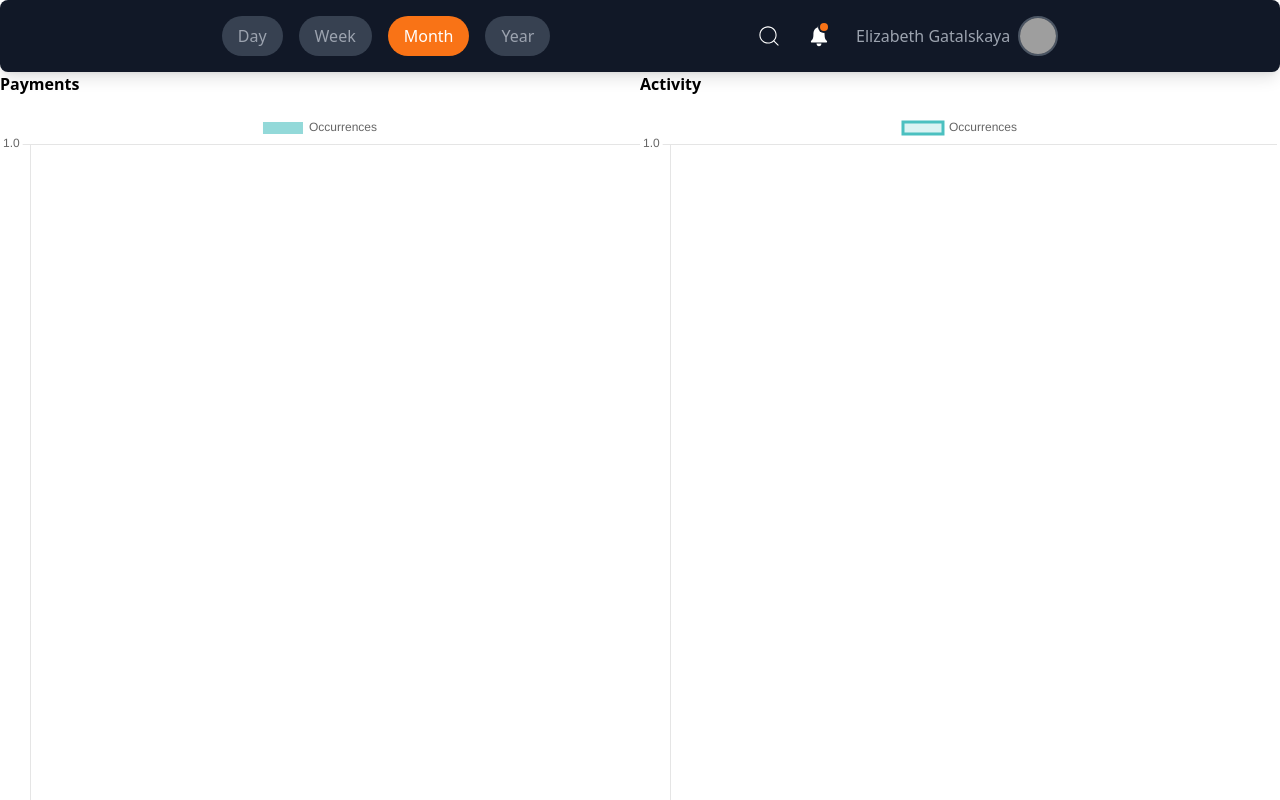
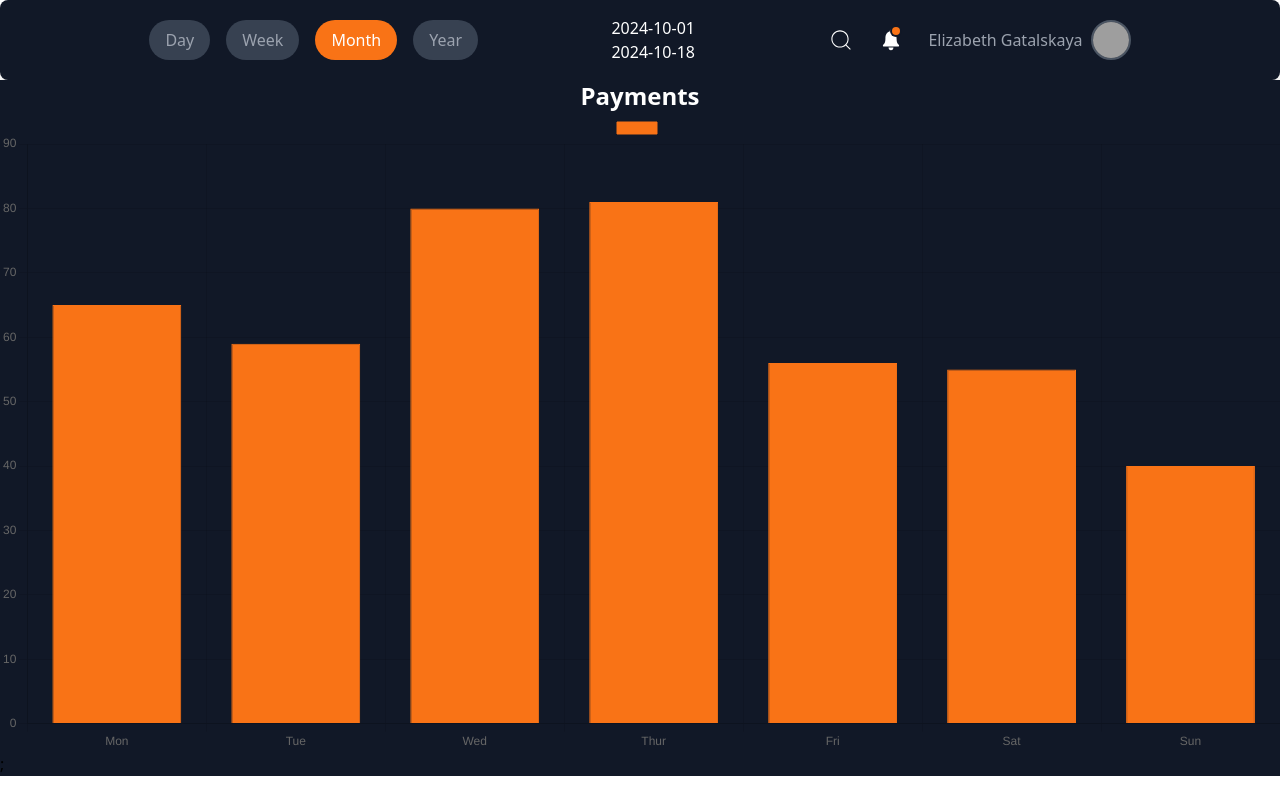
Before and after one commit to NqobileBuhle/Purse-App, a React (Vite) app: page / in a window 1280 px wide. Both pictures are taken after a click on the button "Month". Shown: the top 800 px of the page. Built offline with nearby package versions, Linux system fonts and the light colour scheme; grey boxes are pictures that could not be loaded.

Commit message:
graph cont

```diff
--- /dev/null
+++ b/src/Components/ActivitiesGraph.tsx
@@ -0,0 +1,9 @@
+import React from 'react'
+
+const ActivitiesGraph = () => {
+  return (
+    <div>ActivitiesGraph</div>
+  )
+}
+
+export default ActivitiesGraph
--- a/src/Components/FilterDay.tsx
+++ b/src/Components/FilterDay.tsx
@@ -1,13 +1,8 @@
-import React, {useEffect, useState} from 'react'
+import React, {useState} from 'react'
 import { CiSearch } from "react-icons/ci";
 import { IoIosNotifications } from "react-icons/io";
-import {Bar, Line } from 'react-chartjs-2';
-import { Chart, Filler } from 'chart.js';
-import myReport from '../../public/Report.json'
-import { Chart as ChartJS, CategoryScale, LinearScale, BarElement, PointElement, LineElement, Title, Tooltip, Legend } from 'chart.js';
-
-ChartJS.register(CategoryScale, LinearScale, BarElement, PointElement, LineElement, Title, Tooltip, Legend);
-Chart.register(Filler);
+//import ActivitiesGraph from './PaymentsGraph';
+import PaymentsGraph from './PaymentsGraph';
 
 //time range type
 type TimeRange = 'Day' | 'Week'| 'Month' | 'Year';
@@ -26,41 +21,13 @@ interface FilterComponentProps {
 export const FilterDay: React.FC<FilterComponentProps> = ({currentUser}) => {
 
     const [selectedRange, setSelectedRange] = useState<TimeRange>('Week');
-    const [data, setData] = useState<{id: number, date: string}[]>([]);
-    const[loading, setLoading] = useState(false);
-    const [error, setError] = useState<string | null>(null);
 
-    //Fetchinf data for the graphs
-    const fetchData = async () => {
-
-      const url = '../../public/Report.json'
-
-      setLoading(true);
-      setError(null);
-
-      fetch(url, {
-        method: "POST",
-        headers: {
-          "Content-Type": "application/json",
-        },
-        body: JSON.stringify(myReport),
-
-      })
-        .then (response => response.json())
-        .then(data => {
-
-          console.log(data);
-
-        })
-        .catch (error => {
-          console.log('Error fetching data', error);
-        })
-
-    };
-
-    useEffect (() => {
-      fetchData();
-    }, []);
+    // will replace with report database/API
+    const data = [
+        {id: 1, date:'2024-10-01'},
+        {id: 2, date:'2024-10-18'},
+        {id: 3, date:'2024-09-21'},
+    ];
 
     //Filtering based on selected range
     const filterData = () => {
@@ -98,30 +65,6 @@ export const FilterDay: React.FC<FilterComponentProps> = ({currentUser}) => {
     });
   }
 
-  //Preparing graphs
-  const chartData = filterData().map(item => ({ x: item.date, y: 1 }));
-
-    const barChartData = {
-        labels: chartData.map(data => data.x),
-        datasets: [{
-            label: 'Occurrences',
-            data: chartData.map(data => data.y),
-            backgroundColor: 'rgba(75, 192, 192, 0.6)',
-        }]
-    };
-
-    const lineChartData = {
-        labels: chartData.map(data => data.x),
-        datasets: [{
-            label: 'Occurrences',
-            data: chartData.map(data => data.y),
-            borderColor: 'rgba(75, 192, 192, 1)',
-            backgroundColor: 'rgba(75, 192, 192, 0.2)',
-            fill: true,
-        }]
-    };
-    if (error) return <p>{error}</p>;
-
   return (
     <>
     <div className='flex justify-evenly items-center bg-gray-900 p-4 rounded-lg shadow-lg text-white'>
@@ -139,6 +82,14 @@ export const FilterDay: React.FC<FilterComponentProps> = ({currentUser}) => {
                     </button>
                 ))}
             </div>
+
+            {/* Display filtered data */}
+            <ul className=''>
+                {filterData().map(item => (
+                    <li key={item.id}>{item.date}</li>
+                ))}
+            </ul>
+
             {/* Search, notifs and user profile section */}
             <div className="flex items-center space-x-6 ">
               {/* search */}
@@ -170,19 +121,7 @@ export const FilterDay: React.FC<FilterComponentProps> = ({currentUser}) => {
             </div>
 
         </div>
-        <div className='grid cols-1 md:grid-cols-2'>
-        {/* Bar chart */}
-        <div>
-            <h2 className='tetx-lg font-semibold mb-4'>Payments</h2>
-            <Bar data={barChartData} options={{ responsive: true, maintainAspectRatio: false }} height={300} />
-        </div>
-
-        {/* Line chart */}
-        <div>
-          <h2 className='tetx-lg font-semibold mb-4'>Activity</h2>
-          <Line data={lineChartData} options={{ responsive: true, maintainAspectRatio: false }} height={300} />
-        </div>
-      </div>
-      </>
+        <PaymentsGraph />
+  </>
   )
 }
--- /dev/null
+++ b/src/Components/PaymentsGraph.tsx
@@ -0,0 +1,44 @@
+import { Bar } from 'react-chartjs-2';
+import { Chart as ChartJS, CategoryScale, LinearScale, BarElement, Title, Tooltip, Legend } from 'chart.js';
+import React ,{ useEffect, useState } from 'react';
+
+ChartJS.register(CategoryScale, LinearScale, BarElement, Title, Tooltip, Legend);
+
+const PaymentsGraph = () => {
+    const labels = ['Mon', 'Tue', 'Wed', 'Thur', 'Fri', 'Sat', 'Sun'];
+    const datasetData = [65, 59, 80, 81, 56, 55, 40];
+
+    const data = {
+        labels: labels,
+        datasets: [
+            {
+                label: '',
+                data: datasetData,
+                backgroundColor: '#f97316',
+                borderColor: '#f97316',
+                borderWidth: 1,
+            },
+        ],
+    };
+
+    const options = {
+        responsive: true,
+        plugins: {
+            legend: {
+                position: 'top' as const,
+            },
+
+        },
+    };
+
+    return (
+        <div className='bg-gray-900'>
+            <h2 className='text-white text-2xl text-center font-semibold'>Payments</h2>
+            <Bar data={data} options={options} >Activities</Bar>;
+        </div>
+
+    )
+
+};
+
+export default PaymentsGraph
```
